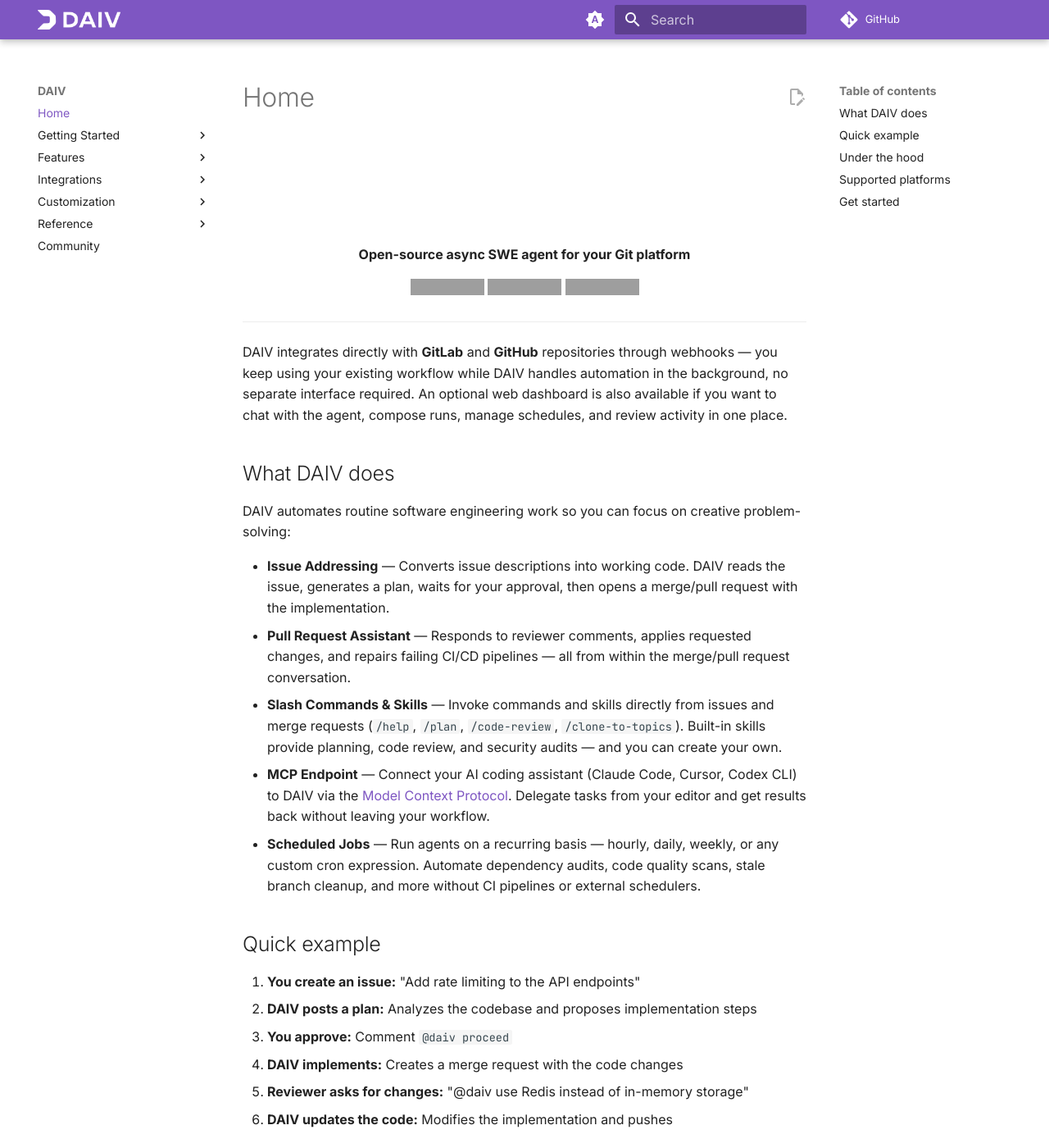
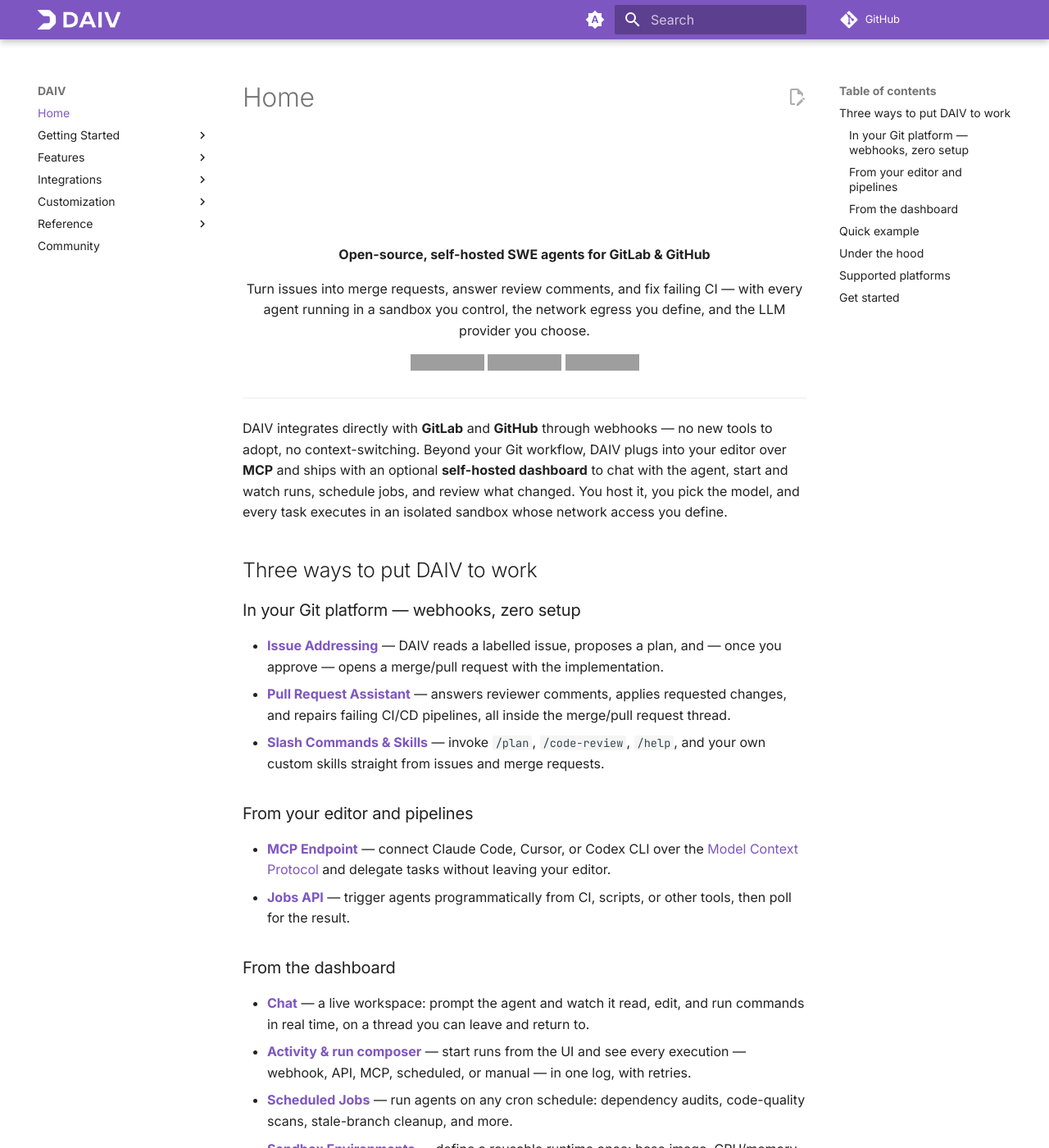
Before and after one commit to E1i2e1122/daiv, an MkDocs documentation site: the page built from docs/index.md, in a window 1280 px wide and 1400 px high. Shown: the whole window at 82% size. Built offline with MkDocs 1.6.1 and Material for MkDocs 9.7.7, drawn with Linux system fonts in a browser that asks for light colours; comment, search, counter and statistics services are not loaded; the version menu is left out; some of the changed text lies outside the part shown; grey boxes are pictures that could not be loaded.

```diff
--- a/docs/index.md
+++ b/docs/index.md
@@ -2,8 +2,11 @@
   <img src="assets/logo.svg" alt="DAIV" width="400">
 </p>
 
+<p align="center"><strong>Open-source, self-hosted SWE agents for GitLab &amp; GitHub</strong></p>
 <p align="center">
-  <strong>Open-source async SWE agent for your Git platform</strong>
+  Turn issues into merge requests, answer review comments, and fix failing CI —
+  with every agent running in a sandbox you control, the network egress you define,
+  and the LLM provider you choose.
 </p>
 
 <p align="center">
@@ -14,17 +17,30 @@
 
 ---
 
-DAIV integrates directly with **GitLab** and **GitHub** repositories through webhooks — you keep using your existing workflow while DAIV handles automation in the background, no separate interface required. An optional web dashboard is also available if you want to chat with the agent, compose runs, manage schedules, and review activity in one place.
+DAIV integrates directly with **GitLab** and **GitHub** through webhooks — no new tools to adopt, no context-switching. Beyond your Git workflow, DAIV plugs into your editor over **MCP** and ships with an optional **self-hosted dashboard** to chat with the agent, start and watch runs, schedule jobs, and review what changed. You host it, you pick the model, and every task executes in an isolated sandbox whose network access you define.
 
-## What DAIV does
+## Three ways to put DAIV to work
 
-DAIV automates routine software engineering work so you can focus on creative problem-solving:
+### In your Git platform — webhooks, zero setup
 
-- **Issue Addressing** — Converts issue descriptions into working code. DAIV reads the issue, generates a plan, waits for your approval, then opens a merge/pull request with the implementation.
-- **Pull Request Assistant** — Responds to reviewer comments, applies requested changes, and repairs failing CI/CD pipelines — all from within the merge/pull request conversation.
-- **Slash Commands & Skills** — Invoke commands and skills directly from issues and merge requests (`/help`, `/plan`, `/code-review`, `/clone-to-topics`). Built-in skills provide planning, code review, and security audits — and you can create your own.
-- **MCP Endpoint** — Connect your AI coding assistant (Claude Code, Cursor, Codex CLI) to DAIV via the [Model Context Protocol](https://modelcontextprotocol.io/). Delegate tasks from your editor and get results back without leaving your workflow.
-- **Scheduled Jobs** — Run agents on a recurring basis — hourly, daily, weekly, or any custom cron expression. Automate dependency audits, code quality scans, stale branch cleanup, and more without CI pipelines or external schedulers.
+- **[Issue Addressing](features/issue-addressing.md)** — DAIV reads a labelled issue, proposes a plan, and — once you approve — opens a merge/pull request with the implementation.
+- **[Pull Request Assistant](features/pull-request-assistant.md)** — answers reviewer comments, applies requested changes, and repairs failing CI/CD pipelines, all inside the merge/pull request thread.
+- **[Slash Commands & Skills](features/slash-commands.md)** — invoke `/plan`, `/code-review`, `/help`, and your own custom skills straight from issues and merge requests.
+
+### From your editor and pipelines
+
+- **[MCP Endpoint](features/mcp-endpoint.md)** — connect Claude Code, Cursor, or Codex CLI over the [Model Context Protocol](https://modelcontextprotocol.io/) and delegate tasks without leaving your editor.
+- **[Jobs API](features/jobs-api.md)** — trigger agents programmatically from CI, scripts, or other tools, then poll for the result.
+
+### From the dashboard
+
+- **[Chat](features/chat.md)** — a live workspace: prompt the agent and watch it read, edit, and run commands in real time, on a thread you can leave and return to.
+- **[Activity & run composer](features/activity-tracking.md)** — start runs from the UI and see every execution — webhook, API, MCP, scheduled, or manual — in one log, with retries.
+- **[Scheduled Jobs](features/scheduled-jobs.md)** — run agents on any cron schedule: dependency audits, code-quality scans, stale-branch cleanup, and more.
+- **[Sandbox Environments](features/sandbox-environments.md)** — define a reusable runtime once: base image, CPU/memory, **network egress policy**, and encrypted secrets, scoped to the repositories you choose.
+- **Per-run model & effort** — pick the LLM and thinking effort for each run.
+- **[Notifications](features/notifications.md)** — know the moment work finishes, via the in-app bell, email, or Rocket Chat.
+- **[Merge Metrics](features/merge-metrics.md)** — track code velocity with commit-level DAIV-vs-human attribution.
 
 ## Quick example
 
@@ -37,14 +53,14 @@ DAIV automates routine software engineering work so you can focus on creative pr
 
 ## Under the hood
 
-DAIV is powered by [Deep Agents](https://github.com/langchain-ai/deepagents), a general-purpose deep agent framework built on [LangGraph](https://langchain-ai.github.io/langgraph/) with sub-agent spawning, a middleware stack, and virtual filesystem. On top of this foundation, DAIV adds:
+DAIV is powered by [Deep Agents](https://github.com/langchain-ai/deepagents), a general-purpose deep-agent framework built on [LangGraph](https://langchain-ai.github.io/langgraph/) with sub-agent spawning, a middleware stack, and a virtual filesystem. On top of it, DAIV adds:
 
-- **Subagents** — Specialized agents for fast codebase exploration and complex multi-step tasks.
-- **Sandbox** — Secure command execution for running tests, builds, linters, and package management inside an isolated Docker container.
-- **MCP Tools** — External tool integrations via the [Model Context Protocol](https://modelcontextprotocol.io/), such as Sentry for error tracking.
-- **Monitoring** — Trace agent executions with [LangSmith](https://www.langchain.com/langsmith) to analyze performance and identify issues. See [Monitoring](reference/monitoring.md).
-- **Scalable Workers** — Background workers scale horizontally by adding replicas, with a dedicated scheduler for recurring jobs — no architecture changes needed.
-- **LLM Providers** — Run on OpenRouter, Anthropic, OpenAI, or Google. See [LLM Providers](getting-started/llm-providers.md).
+- **Subagents** — specialized agents for fast codebase exploration and complex multi-step tasks.
+- **Sandbox** — secure command execution for tests, builds, linters, and package management inside an isolated Docker container.
+- **MCP Tools** — external integrations over the [Model Context Protocol](https://modelcontextprotocol.io/), such as Sentry for error tracking.
+- **Monitoring** — trace every agent execution with [LangSmith](https://www.langchain.com/langsmith) to analyze performance and spot issues. See [Monitoring](reference/monitoring.md).
+- **Scalable Workers** — background workers scale horizontally by adding replicas, with a dedicated scheduler for recurring jobs.
+- **LLM Providers** — run on OpenRouter, Anthropic, OpenAI, or Google — your keys, your choice. See [LLM Providers](getting-started/llm-providers.md).
 
 ## Supported platforms
 
```
Also changed, not shown: README.md (+35 -17 lines).
